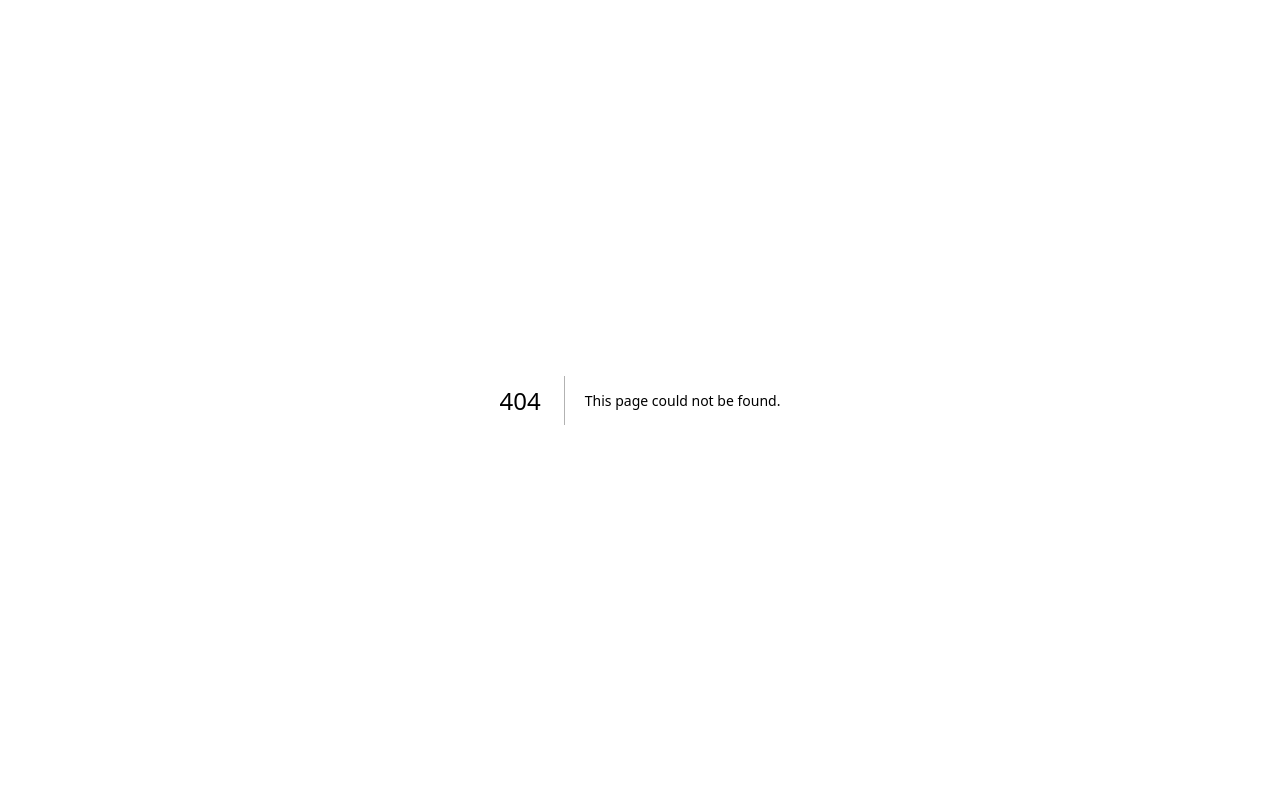
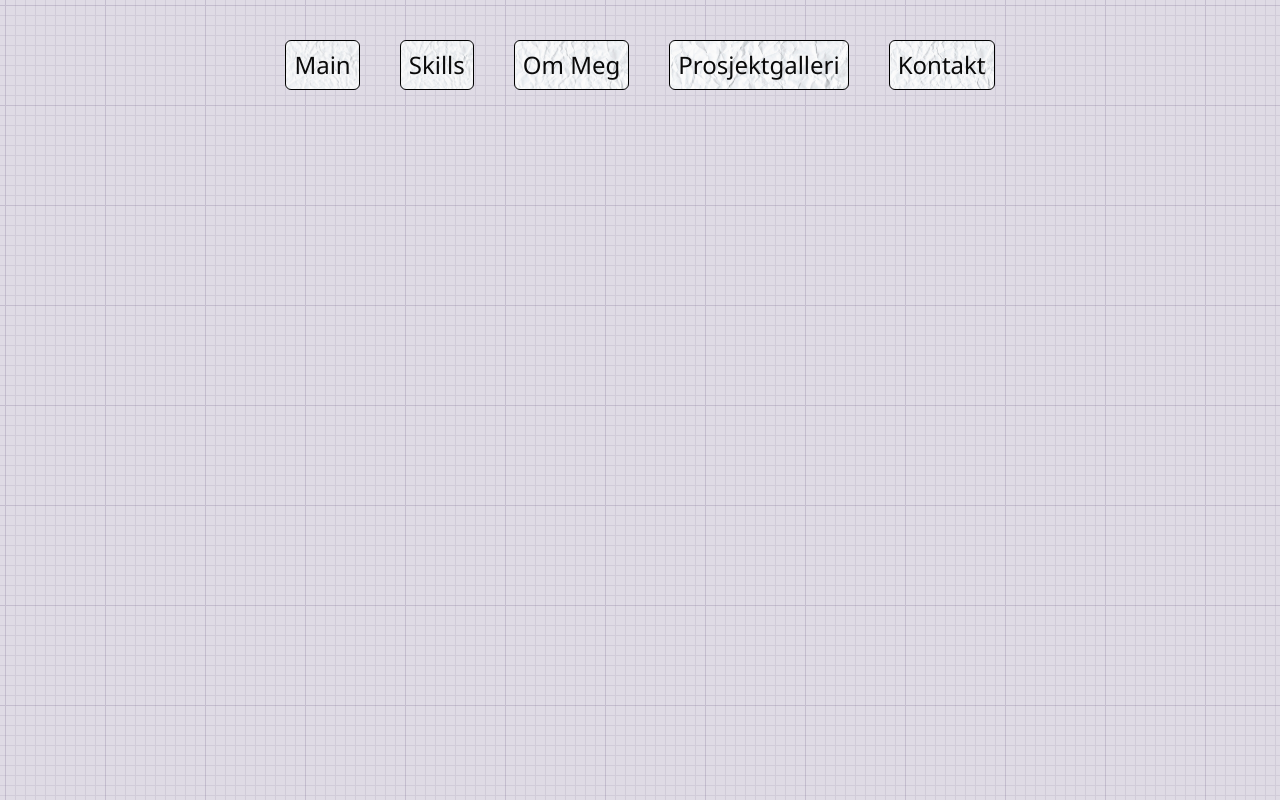
Before and after one commit to catsrieldreemurr/portfolio_v2_next, a Next.js app in the folder portfolio/: page /projectgallery in a window 1280 px wide. Before the commit this address had no page. Built offline with nearby package versions, Linux system fonts and the light colour scheme.

Commit message:
Add Project Gallery page

```diff
--- a/portfolio/app/page.tsx
+++ b/portfolio/app/page.tsx
@@ -13,7 +13,7 @@ export default function Home() {
         <div className="p-2 mt-5 flex gap-5 sm:gap-20 sm:p-10">
           <Link href={"/skills"} className={links}>Skills</Link>
           <Link href={"/aboutme"} className={links}>Om Meg</Link>
-          <Link href={"https://youtube.com"} className={links}>Prosjektgalleri</Link>
+          <Link href={"projectgallery"} className={links}>Prosjektgalleri</Link>
           <Link href={"/contactme"} className={links}>Kontakt</Link>
         </div>
 
--- /dev/null
+++ b/portfolio/app/projectgallery/page.tsx
@@ -0,0 +1,9 @@
+import Navbar from "@/components/ui/subpageNavbar";
+
+export default function Page(){
+    return (
+        <div className="bgPattern h-screen">
+            <Navbar></Navbar>
+        </div>
+    )
+}
--- a/portfolio/app/skills/page.tsx
+++ b/portfolio/app/skills/page.tsx
@@ -13,11 +13,8 @@ export default function Page(){
     return (
         <div className="bgPattern">
             <Navbar></Navbar>
-            <div className="mt-[5rem] sm:mt-5 p-5 flex flex-col items-center">
-                <Typography variant="h2" isBold>- Kort Om Meg- </Typography>
-                <Typography>Howdy! Jeg er Dan Andreo, en 17 år gammel nerd fra Norge.</Typography>
-                <Typography>Jeg går på Informasjonsteknologi på Hamar Katedralskole (2INF), med fokus på Utvikling.</Typography>
-                <Typography>Mine interesser inkluderer mye programmeringsrelatert, som Spillutvikling og webutvikling.</Typography>
+                <div className="mt-[5rem] sm:mt-5 p-5 flex flex-col items-center">
+                <Typography variant="h2" isBold>- Kunnskap og Erfaringer - </Typography>
             </div>
 
                 <div className="flex flex-row gap-5 justify-center mt-[4rem]">
@@ -44,9 +41,11 @@ export default function Page(){
                 {currentInfo === "abilities" && <div className="p-5 flex justify-center">
                     <div className="sm:w-1/3 bg-[url(/paper.jpg)] p-5 rounded-xl">
                         <Typography variant="h2" isBold isCentered>- Ferdigheter -</Typography>
-                        <Typography isBold isUnderline>{`Programmering`}</Typography>
+                        <Typography isCentered>Denne listen er basert på hvor komfortabel jeg føler jeg er med hvert emne.</Typography>
+                        <Typography isBold isUnderline spacer>{`Programmering`}</Typography>
 
-                        <AbilityList value={80} text="HTML/CSS/JS (80%)"></AbilityList>
+                        <AbilityList value={70} text="HTML/CSS (70%)"></AbilityList>
+                        <AbilityList value={70} text="JavaScript (70%)"></AbilityList>
                         <AbilityList value={70} text="REACT (70%)"></AbilityList>
                         <AbilityList value={50} text="NextJS (50%)"></AbilityList>
                         <AbilityList value={20} text="Unity og C# (20%)"></AbilityList>
--- a/portfolio/components/ui/footerbar.tsx
+++ b/portfolio/components/ui/footerbar.tsx
@@ -23,7 +23,7 @@ export default function Footerbar(){
                 <Link href={"/"} className={`mt-5 ${linkString}`}>Main</Link>
                 <Link href={"/skills"} className={linkString}>Skills</Link>
                 <Link href={"/aboutme"} className={linkString}>Om Meg</Link>
-                <Link href={"/"} className={linkString}>Prosjektgalleri</Link>
+                <Link href={"/projectgallery"} className={linkString}>Prosjektgalleri</Link>
                 <Link href={"/contactme"} className={linkString}>Kontakt Meg</Link>
             </div>
 
--- a/portfolio/components/ui/subpageNavbar.tsx
+++ b/portfolio/components/ui/subpageNavbar.tsx
@@ -9,7 +9,7 @@ export default function Navbar(){
                 <Link href={"/"} className={links}>Main</Link>
                 <Link href={"/skills"} className={links}>Skills</Link>
                 <Link href={"/aboutme"} className={links}>Om Meg</Link>
-                <Link href={"/"} className={links}>Prosjektgalleri</Link>
+                <Link href={"/projectgallery"} className={links}>Prosjektgalleri</Link>
                 <Link href={"/contactme"} className={links}>Kontakt</Link>
             </div>
         </nav>
```
